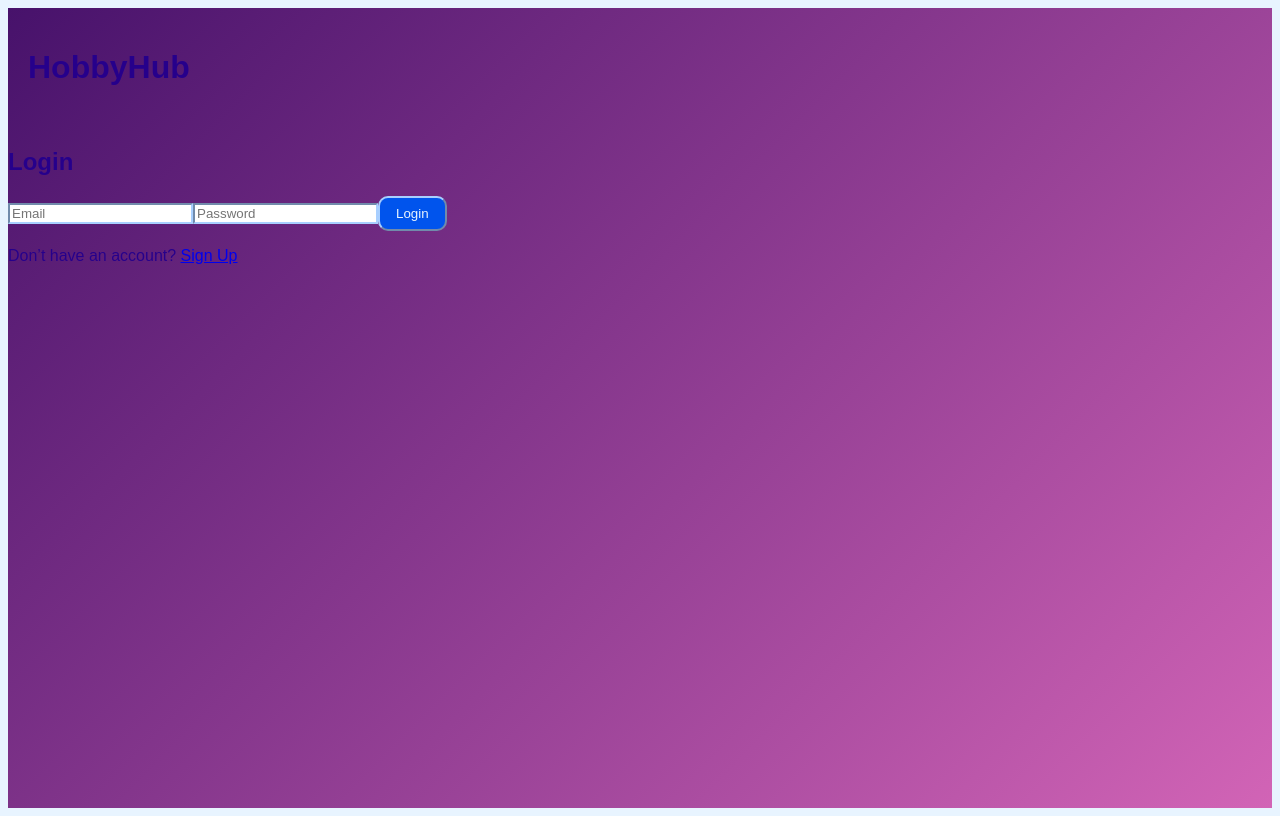
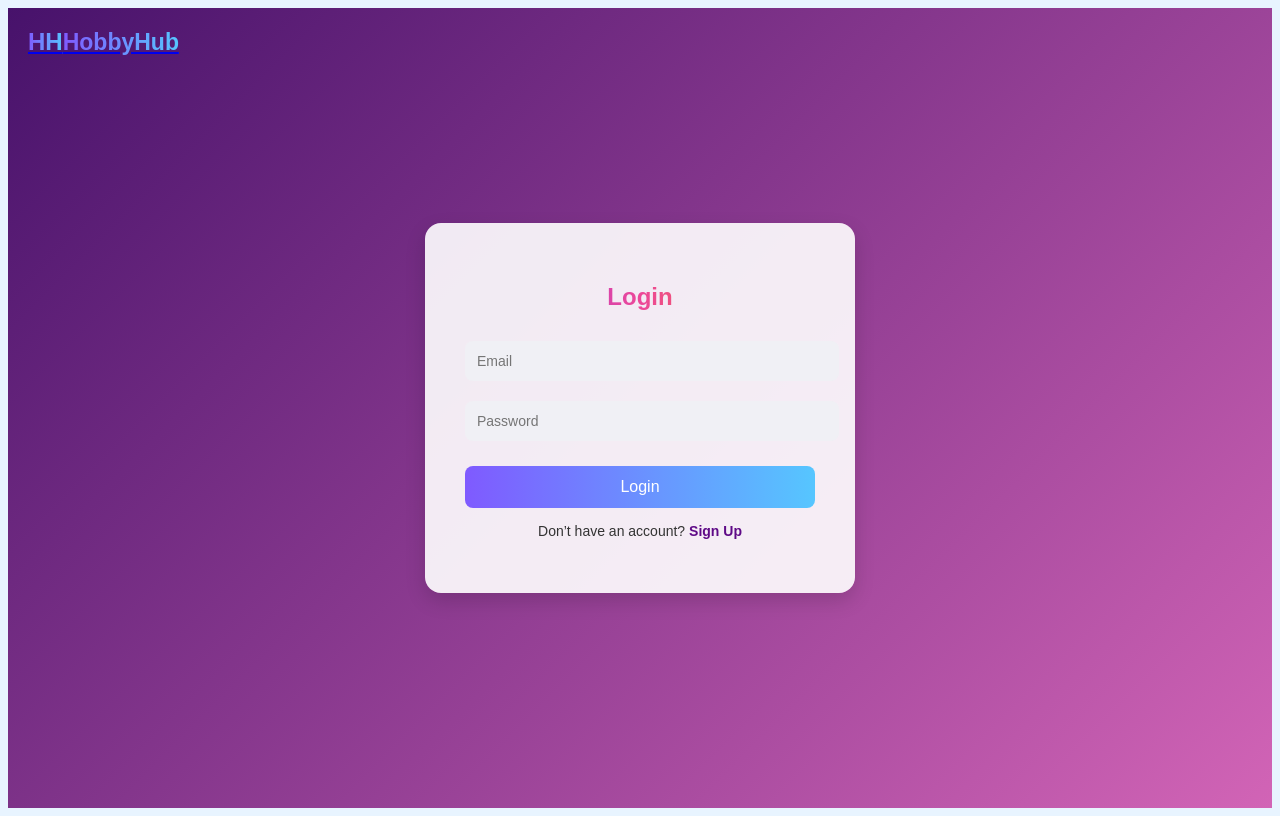
Before and after one commit to Sydematic/hobby-hub, a React (Vite) app in the folder frontend/: page /login in a window 1280 px wide. Built offline with nearby package versions, Linux system fonts and the light colour scheme.

Commit message:
fixed login.jsx code and fixed the layout of it.

```diff
--- a/frontend/src/Login.jsx
+++ b/frontend/src/Login.jsx
@@ -1,74 +1,73 @@
+import './login.css';
 import React, { useState } from "react";
 import { Link, useNavigate } from "react-router-dom";
 import supabase from "./client";
-import "./login.css"; // ✅ keep your styling
 
 export default function Login() {
+  const [email, setEmail] = useState("");
+  const [password, setPassword] = useState("");
+  const [message, setMessage] = useState("");
   const navigate = useNavigate();
-  const [formData, setFormData] = useState({ email: "", password: "" });
-  const [error, setError] = useState("");
 
-  const handleChange = (e) => {
-    setFormData({ ...formData, [e.target.name]: e.target.value });
-  };
-
-  const handleSubmit = async (e) => {
+  const handleLogin = async (e) => {
     e.preventDefault();
-    setError("");
+    setMessage("");
 
     const { data, error } = await supabase.auth.signInWithPassword({
-      email: formData.email,
-      password: formData.password,
+      email,
+      password,
     });
 
     if (error) {
-      setError(error.message);
+      setMessage(error.message);
     } else {
-      navigate("/dashboard"); // ✅ redirect after login
+      navigate("/dashboard"); // Redirect after login
     }
   };
 
   return (
-    <div className="login-page">
-      {/* Header */}
-      <header className="login-header">
-        <h1 className="logo">HobbyHub</h1>
+    <div className="signup-page">
+      {/* HobbyHub at top-left */}
+      <header className="signup-header">
+        <Link to="/" className="flex items-center space-x-2 flex-shrink-0">
+          <div className="hh-icon gradient-text">HH</div>
+          <span className="font-alumniSans text-[23px] font-normal gradient-text">
+            HobbyHub
+          </span>
+        </Link>
       </header>
 
-      {/* Login Card */}
-      <div className="login-container">
-        <h2 className="login-title">Login</h2>
-        <form className="login-form" onSubmit={handleSubmit}>
+      {/* Login form in center */}
+      <main className="signup-main">
+        <div className="signup-card">
+          <h2 className="gradient-text">Login</h2>
+          <form onSubmit={handleLogin}>
             <input
               type="email"
-            name="email"
               placeholder="Email"
-            value={formData.email}
-            onChange={handleChange}
+              value={email}
+              onChange={(e) => setEmail(e.target.value)}
               required
-            className="login-input"
             />
             <input
               type="password"
-            name="password"
               placeholder="Password"
-            value={formData.password}
-            onChange={handleChange}
+              value={password}
+              onChange={(e) => setPassword(e.target.value)}
               required
-            className="login-input"
             />
 
-          {error && <p className="error-message">{error}</p>}
-
-          <button type="submit" className="login-button">
+            {/* Gradient button */}
+            <button type="submit" className="gradient-btn">
               Login
             </button>
           </form>
-
-        <p className="signup-link">
+          {message && <p className="signup-message">{message}</p>}
+          <p>
             Don’t have an account? <Link to="/signup">Sign Up</Link>
           </p>
         </div>
+      </main>
     </div>
   );
 }
```
Lines whose indentation alone changed are shown as unchanged.
